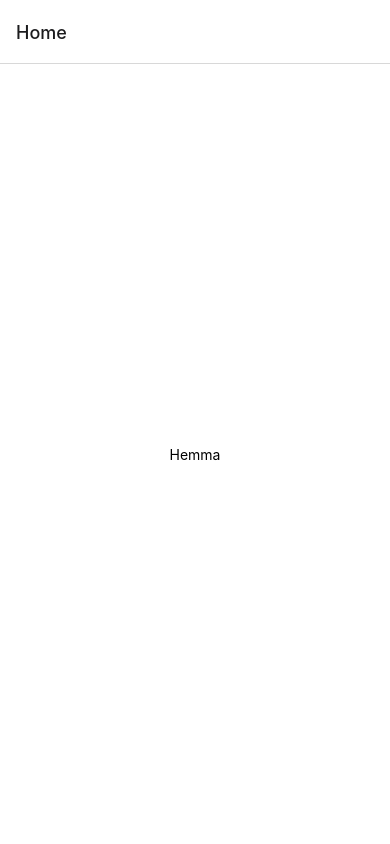
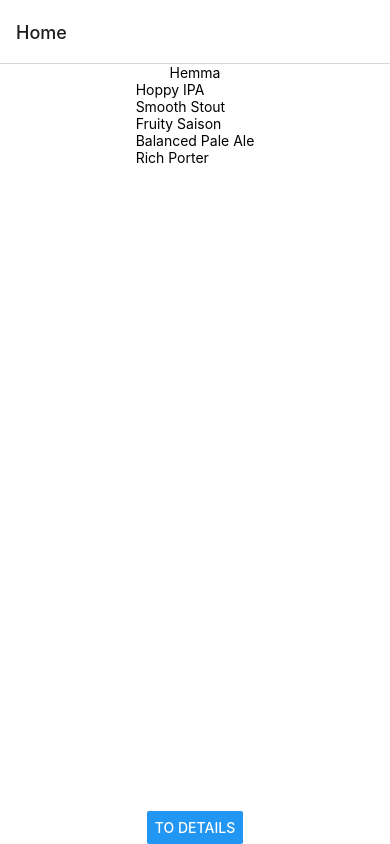
Before and after one commit to Toxex/assignment-one-real, a React Native app: screen /Home in a window 390 px wide. Built offline with nearby package versions, Linux system fonts and the light colour scheme.

Commit message:
added mockdata and state for the future

```diff
--- a/mockdata/data.ts
+++ b/mockdata/data.ts
@@ -0,0 +1,40 @@
+export const beers = [
+  {
+    id: "bc2170df-eef7-8f6b-205b-63cbfeb4a901",
+    title: "Hoppy IPA",
+    ibu: 70,
+    abv: 6.5,
+    description:
+      "A hoppy India Pale Ale with a balanced blend of citrus and pine notes.",
+  },
+  {
+    id: "12345678-90ab-cdef-1234-567890abcdef0",
+    title: "Smooth Stout",
+    ibu: 40,
+    abv: 4.5,
+    description: "Rich, smooth stout with notes of coffee and chocolate.",
+  },
+  {
+    id: "fedcba98-7654-4321-0987-654321098765",
+    title: "Fruity Saison",
+    ibu: 20,
+    abv: 6.0,
+    description:
+      "Light-bodied farmhouse ale with notes of citrus and tropical fruit.",
+  },
+  {
+    id: "09876543-2100-4321-0987-654321098765",
+    title: "Balanced Pale Ale",
+    ibu: 45,
+    abv: 5.5,
+    description: "Well-balanced pale ale with floral hops and crisp finish.",
+  },
+  {
+    id: "12345678-90ab-cdef-1234-567890abcdef1",
+    title: "Rich Porter",
+    ibu: 40,
+    abv: 5.8,
+    description:
+      "Smooth, full-bodied porter with notes of chocolate and caramel.",
+  },
+];
--- a/navigators/tabnavigator.tsx
+++ b/navigators/tabnavigator.tsx
@@ -1,5 +1,6 @@
 import { createNativeStackNavigator } from "@react-navigation/native-stack";
 import { HomeScreen } from "../tabScreens/HomeScreen";
+import { DetailsScreen } from "../tabScreens/DetailsScreen";
 
 type RootStackParamList = {
   Home: undefined;
@@ -12,6 +13,7 @@ export default function RootStackNav() {
   return (
     <RootStack.Navigator>
       <RootStack.Screen name="Home" component={HomeScreen} />
+      <RootStack.Screen name="Details" component={DetailsScreen} />
     </RootStack.Navigator>
   );
 }
--- a/tabScreens/DetailsScreen.tsx
+++ b/tabScreens/DetailsScreen.tsx
@@ -0,0 +1,20 @@
+import { StyleSheet, Text, View } from "react-native";
+
+export function DetailsScreen() {
+  return (
+    <View style={styles.container}>
+      <Text>Details</Text>
+    </View>
+  );
+}
+
+const styles = StyleSheet.create({
+  container: {
+    flex: 1,
+    backgroundColor: "#fff",
+    alignItems: "center",
+    justifyContent: "center",
+  },
+});
+
+//display info on object, from an onpressed in homescreen. should contain back button if not here by default.
--- a/tabScreens/HomeScreen.tsx
+++ b/tabScreens/HomeScreen.tsx
@@ -1,9 +1,28 @@
-import { StyleSheet, Text, View } from "react-native";
+import { Button, FlatList, StyleSheet, Text, View } from "react-native";
+import { DetailsScreen } from "./DetailsScreen";
+import RootStackNav from "../navigators/tabnavigator";
+import { useState } from "react";
+import { beers } from "../mockdata/data";
+
+type Item = {
+  id: string;
+  title: string;
+  ibu: number;
+  abv: number;
+  description: string;
+};
 
 export function HomeScreen() {
+  const [items, setItems] = useState<Item[]>([]);
+
   return (
     <View style={styles.container}>
       <Text>Hemma</Text>
+      <FlatList
+        data={beers}
+        renderItem={({ item }) => <Text>{item.title}</Text>}
+      />
+      <Button onPress={() => RootStackNav} title="To details" />
     </View>
   );
 }
```
